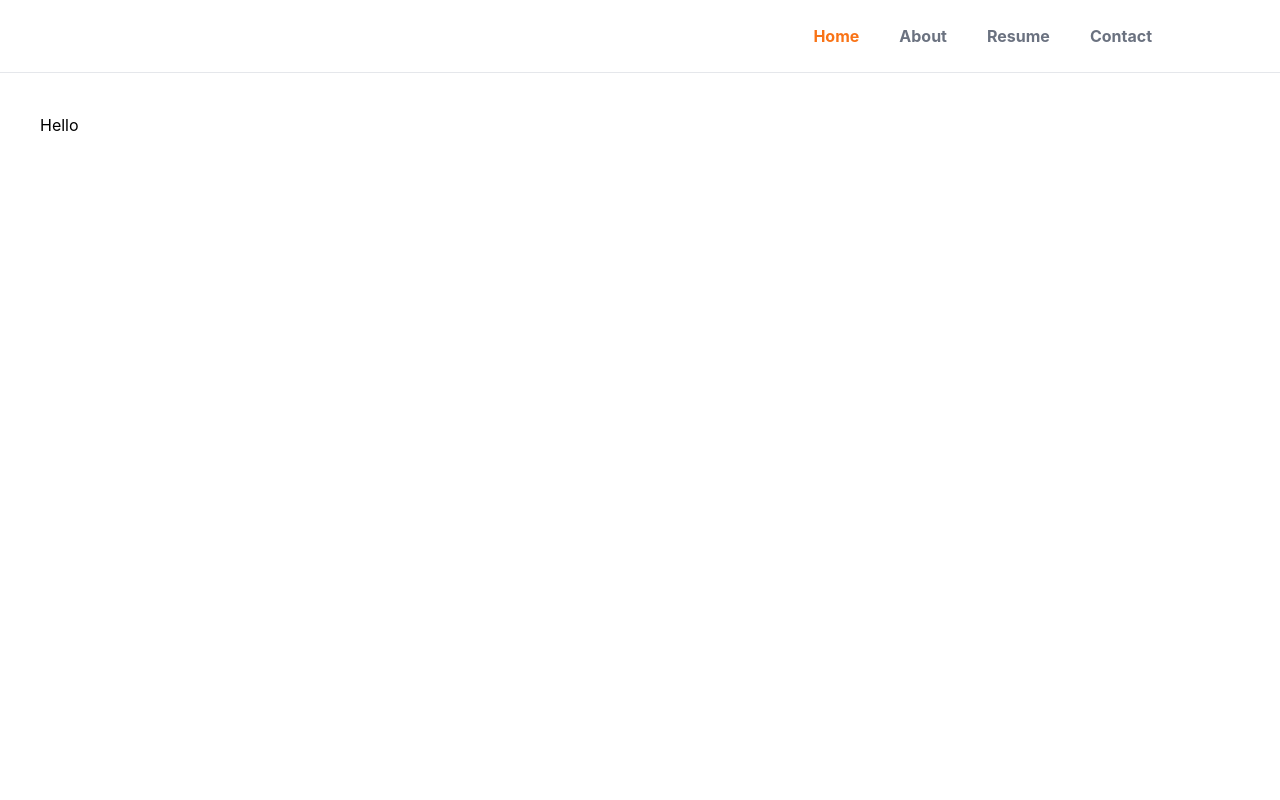
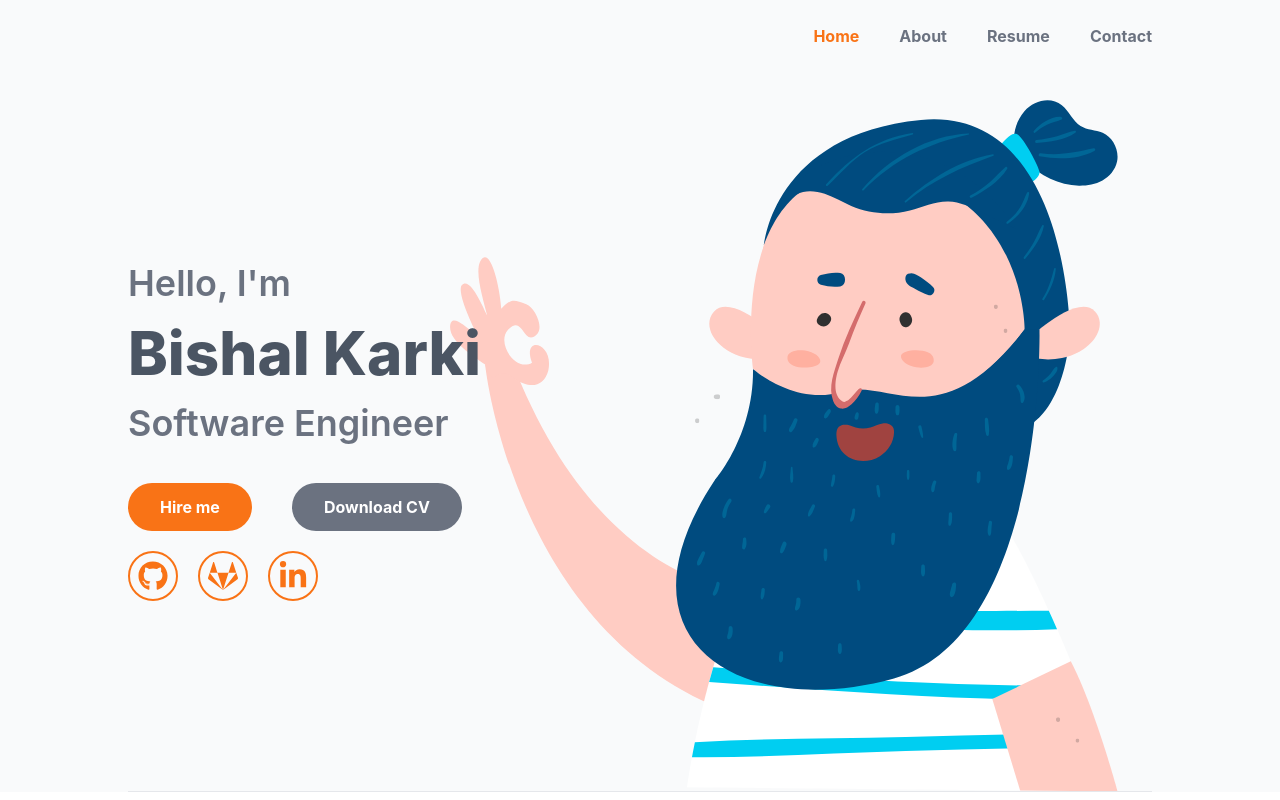
Before and after one commit to K-Bishall/portfolio, a React (Vite) app: page / in a window 1280 px wide. Built offline with nearby package versions, Linux system fonts and the light colour scheme.

Commit message:
Add intro

```diff
--- a/package.json
+++ b/package.json
@@ -15,7 +15,8 @@
     "@types/jest": "^29.5.1",
     "@types/node": "^20.2.5",
     "react": "^18.2.0",
-    "react-dom": "^18.2.0"
+    "react-dom": "^18.2.0",
+    "react-icons": "^4.9.0"
   },
   "devDependencies": {
     "@types/react": "^18.2.7",
--- a/src/App.tsx
+++ b/src/App.tsx
@@ -1,13 +1,16 @@
-import './App.css';
+import './App.css'
 import Navbar from './sections/Navbar.js'
+import Intro from './sections/Intro.js'
 
 function App() {
-    return (
-        <>
-            <Navbar/>
-            <div className="bg-red p-10">Hello</div>
-        </>
-    );
+  return (
+    <>
+      <Navbar />
+      <div className='px-32 bg-gray-50'>
+        <Intro />
+      </div>
+    </>
+  )
 }
 
-export default App;
+export default App
--- /dev/null
+++ b/src/sections/Intro.tsx
@@ -0,0 +1,62 @@
+import { ReactElement, useMemo } from 'react'
+import man from '../assets/man.svg'
+import { FaGithub, FaGitlab, FaLinkedinIn } from 'react-icons/fa'
+import contacts from './contacts.json'
+
+const Intro = (): ReactElement => {
+  const contactItems = useMemo(
+    () => [
+      {
+        icon: FaGithub,
+        link: contacts['github'],
+      },
+      {
+        icon: FaGitlab,
+        link: contacts['gitlab'],
+      },
+      {
+        icon: FaLinkedinIn,
+        link: contacts['linkedin'],
+      },
+    ],
+    [],
+  )
+
+  return (
+    <div
+      id='home'
+      className='bg-contain bg-no-repeat bg-right border-b flex flex-col justify-center gap-5 text-gray-500'
+      style={{ height: '90vh', backgroundImage: `url(${man})` }}
+    >
+      <p className='text-4xl font-semibold'>Hello, I'm</p>
+      <p className='text-6xl font-extrabold text-gray-600'>Bishal Karki</p>
+      <p className='text-4xl font-semibold'>Software Engineer</p>
+
+      <div className='mt-5 flex gap-10 font-bold text-white'>
+        <a
+          href={contacts['linkedin']}
+          target='_blank'
+          className='bg-orange-500 py-3 px-8 rounded-full'
+        >
+          Hire me
+        </a>
+        <button className='bg-gray-500 py-3 px-8 rounded-full'>Download CV</button>
+      </div>
+
+      <div className='flex gap-5 text-orange-500 text-3xl'>
+        {contactItems.map((item) => (
+          <a
+            key={item.link}
+            href={item.link}
+            target='_blank'
+            className='p-2 rounded-full border-2 border-orange-500'
+          >
+            {item.icon()}
+          </a>
+        ))}
+      </div>
+    </div>
+  )
+}
+
+export default Intro
--- a/src/sections/Navbar.tsx
+++ b/src/sections/Navbar.tsx
@@ -14,7 +14,7 @@ const Navbar = (): ReactElement => {
   )
 
   return (
-    <nav className='w-full flex gap-10 justify-end items-center py-6 px-32 sticky top-0 z-50 border-b'>
+    <nav className='bg-gray-50 w-full flex gap-10 justify-end items-center py-6 px-32 sticky top-0 z-50'>
       {Object.entries(navItems).map((entry) => {
         const key = entry[0]
         const value = entry[1]
--- /dev/null
+++ b/src/sections/contacts.json
@@ -0,0 +1,5 @@
+{
+  "github": "https://github.com/K-Bishall",
+  "gitlab": "https://gitlab.com/K-Bishall",
+  "linkedin": "https://linkedin.com/in/KBishall"
+}
```
Also changed, not shown: src/assets/man.svg (added), 1 other file (tests, documents, lock files or other folders).
